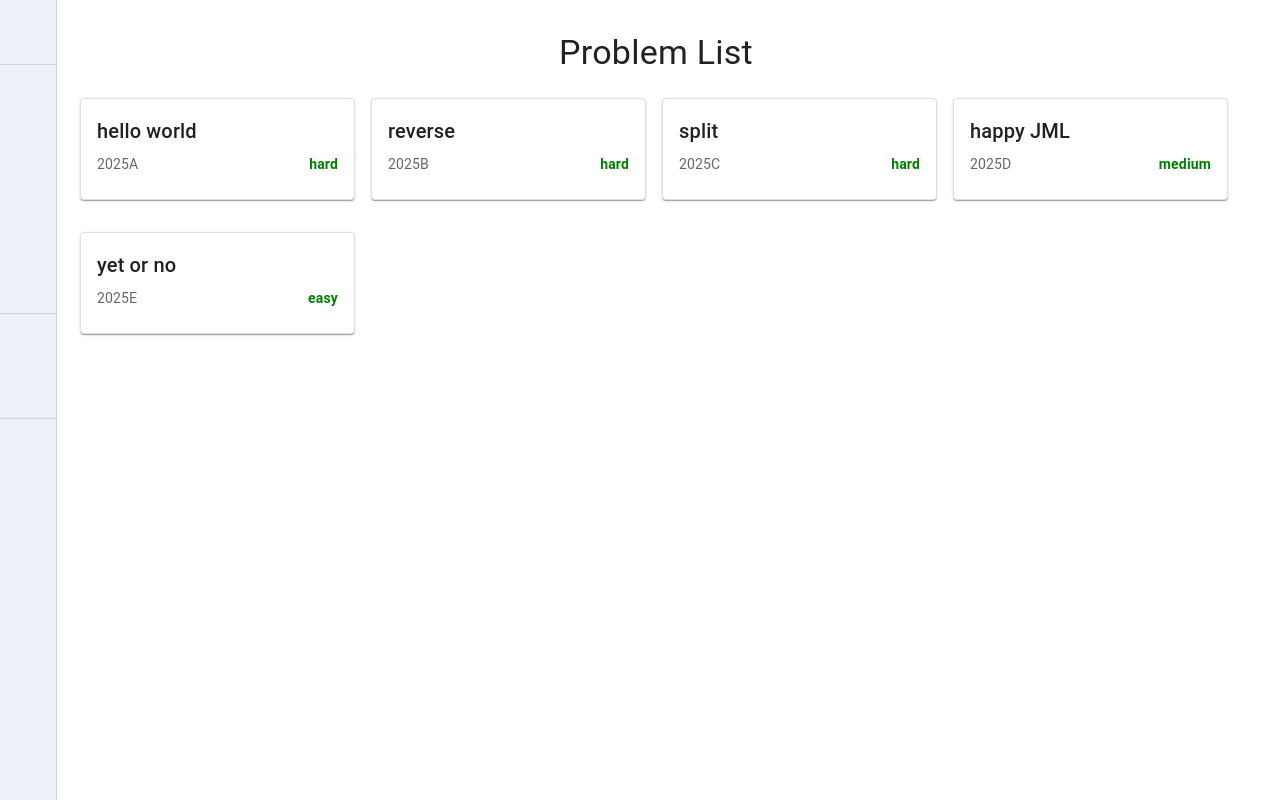
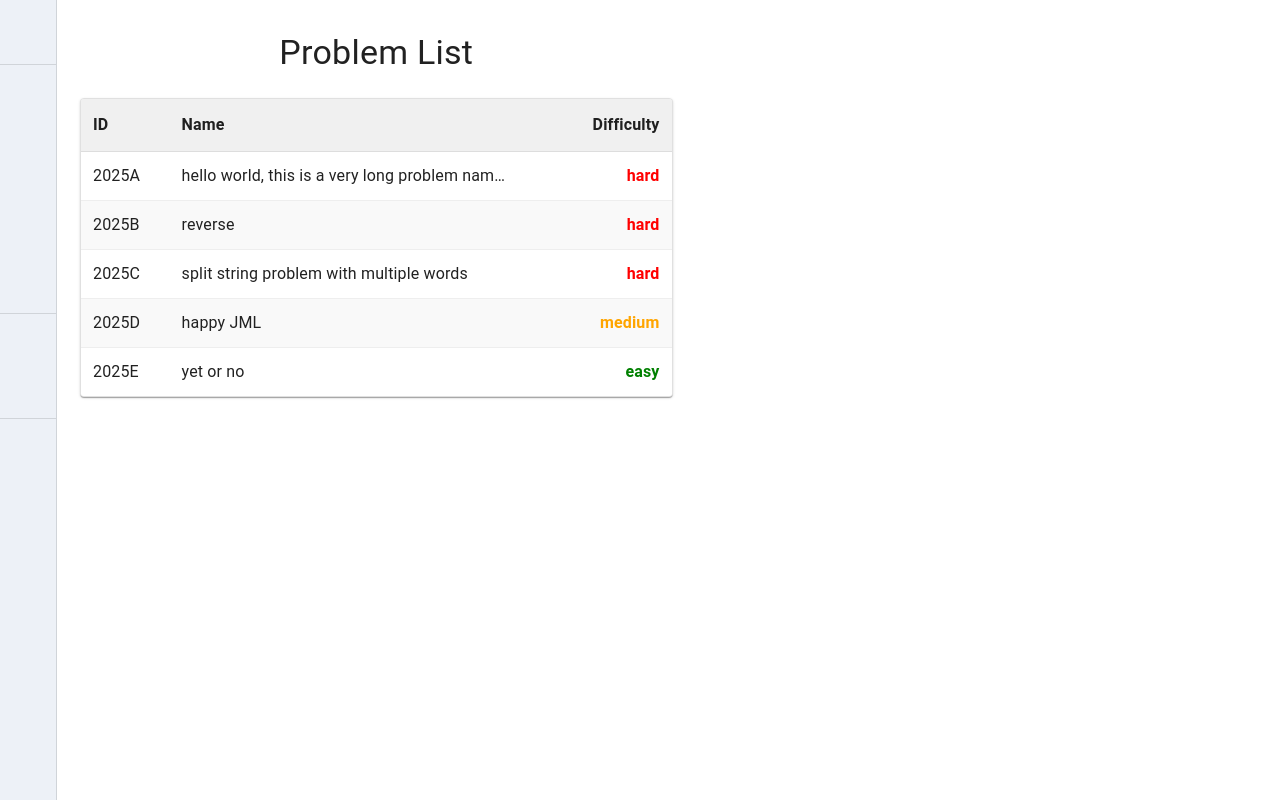
Before and after one commit to aStringCat/OJ-platform, a React (Vite) app: page /problems in a window 1280 px wide. Built offline with nearby package versions, Linux system fonts and the light colour scheme; some icons are missing.

Commit message:
hardcode

```diff
--- a/client/src/components/modules/ProblemCard.jsx
+++ b/client/src/components/modules/ProblemCard.jsx
@@ -1,34 +1,79 @@
 import React from "react";
-
-import Card from "@mui/material/Card";
-import CardContent from "@mui/material/CardContent";
 import Typography from "@mui/material/Typography";
-import Box from "@mui/material/Box";
+import Paper from "@mui/material/Paper";
 
 /**
  * Proptypes
  * @param {string} problem_id
  * @param {string} problem_name
  * @param {string} problem_difficulty
+ * @param {object} sx
  */
 
 const ProblemCard = (props) => {
   return (
-    <Card sx={{ mb: 2, minWidth: 275, border: "1px solid #e0e0e0" }} elevation={1}>
-      <CardContent>
-        <Typography variant="h6" component="div" gutterBottom>
-          {props.problem_name}
-        </Typography>
-        <Box sx={{ display: "flex", justifyContent: "space-between", alignItems: "center" }}>
-          <Typography sx={{ fontSize: 14 }} color="text.secondary">
-            {props.problem_id}
-          </Typography>
-          <Typography variant="body2" sx={{ color: "green", fontWeight: "bold" }}>
-            {props.problem_difficulty}
-          </Typography>
-        </Box>
-      </CardContent>
-    </Card>
+    <Paper
+      elevation={0}
+      square
+      sx={{
+        display: "flex",
+        alignItems: "center",
+        width: "100%",
+        py: 1.5,
+        borderBottom: "1px solid #eee",
+        "&:last-child": {
+          borderBottom: "none",
+        },
+        ...props.sx,
+      }}
+    >
+      <Typography
+        variant="body1"
+        sx={{
+          flexBasis: "15%",
+          textAlign: "left",
+          overflow: "hidden",
+          textOverflow: "ellipsis",
+          whiteSpace: "nowrap",
+          px: 1.5,
+        }}
+      >
+        {props.problem_id}
+      </Typography>
+      <Typography
+        variant="body1"
+        sx={{
+          flexBasis: "60%",
+          textAlign: "left",
+          overflow: "hidden",
+          textOverflow: "ellipsis",
+          whiteSpace: "nowrap",
+          px: 1.5,
+        }}
+      >
+        {props.problem_name}
+      </Typography>
+      <Typography
+        variant="body1"
+        sx={{
+          flexBasis: "25%",
+          textAlign: "right",
+          fontWeight: "bold",
+          color:
+            props.problem_difficulty === "hard"
+              ? "red"
+              : props.problem_difficulty === "medium"
+              ? "orange"
+              : "green",
+          overflow: "hidden",
+          textOverflow: "ellipsis",
+          whiteSpace: "nowrap",
+          px: 1.5,
+        }}
+      >
+        {props.problem_difficulty}
+      </Typography>
+    </Paper>
   );
 };
 
--- a/client/src/components/pages/Problems.jsx
+++ b/client/src/components/pages/Problems.jsx
@@ -1,29 +1,18 @@
 import React, { useState, useEffect } from "react";
 import ProblemCard from "../modules/ProblemCard";
-//import { get } from "../../utilities";
 
 import Container from "@mui/material/Container";
 import Typography from "@mui/material/Typography";
 import Box from "@mui/material/Box";
-import Grid from "@mui/material/Grid";
+import Paper from "@mui/material/Paper";
 
 const Problems = () => {
   const [problems, setProblems] = useState([]);
 
-  /*
-  useEffect(() => {
-    document.title = "News Feed";
-    get("/api/problems").then((problems) => {
-      let reversedProblems = problems.reverse();
-      setProblems(reversedProblems);
-    });
-  }, []);
-  */
-
   useEffect(() => {
     const problem1 = {
       id: "2025A",
-      name: "hello world",
+      name: "hello world, this is a very long problem name to test overflow",
       difficulty: "hard",
     };
     const problem2 = {
@@ -33,7 +22,7 @@ const Problems = () => {
     };
     const problem3 = {
       id: "2025C",
-      name: "split",
+      name: "split string problem with multiple words",
       difficulty: "hard",
     };
     const problem4 = {
@@ -47,18 +36,19 @@ const Problems = () => {
       difficulty: "easy",
     };
     const hardcoded = [problem1, problem2, problem3, problem4, problem5];
-
     setProblems(hardcoded);
   }, []);
 
-  const problemsList = problems.map((problem) => (
-    <Grid item key={`ProblemCard_${problem.id}`} xs={12} sm={6} md={4} lg={3}>
-      <ProblemCard
-        problem_id={problem.id}
-        problem_name={problem.name}
-        problem_difficulty={problem.difficulty}
-      />
-    </Grid>
+  const problemsList = problems.map((problem, index) => (
+    <ProblemCard
+      key={`ProblemCard_${problem.id}`}
+      problem_id={problem.id}
+      problem_name={problem.name}
+      problem_difficulty={problem.difficulty}
+      sx={{
+        backgroundColor: index % 2 === 0 ? "white" : "#f9f9f9",
+      }}
+    />
   ));
 
   return (
@@ -68,9 +58,70 @@ const Problems = () => {
           Problem List
         </Typography>
       </Box>
-      <Grid container spacing={2}>
-        {problemsList}
-      </Grid>
+      <Paper
+        elevation={1}
+        sx={{
+          border: "1px solid #e0e0e0",
+          overflow: "hidden" /* Ensure Paper itself handles overflow if needed */,
+        }}
+      >
+        {/* Header Row */}
+        <Box
+          sx={{
+            display: "flex",
+            alignItems: "center",
+            py: 1.5, // Match ProblemCard's row vertical padding
+            fontWeight: "bold",
+            backgroundColor: "#f0f0f0",
+            borderBottom: "1px solid #ddd",
+          }}
+        >
+          <Typography
+            variant="subtitle1"
+            sx={{
+              flexBasis: "15%", // Match ProblemCard cell
+              textAlign: "left",
+              fontWeight: "bold",
+              overflow: "hidden",
+              textOverflow: "ellipsis",
+              whiteSpace: "nowrap",
+              px: 1.5, // Match ProblemCard cell padding
+            }}
+          >
+            ID
+          </Typography>
+          <Typography
+            variant="subtitle1"
+            sx={{
+              flexBasis: "60%", // Match ProblemCard cell
+              textAlign: "left",
+              fontWeight: "bold",
+              overflow: "hidden",
+              textOverflow: "ellipsis",
+              whiteSpace: "nowrap",
+              px: 1.5, // Match ProblemCard cell padding
+            }}
+          >
+            Name
+          </Typography>
+          <Typography
+            variant="subtitle1"
+            sx={{
+              flexBasis: "25%", // Match ProblemCard cell
+              textAlign: "right",
+              fontWeight: "bold",
+              overflow: "hidden",
+              textOverflow: "ellipsis",
+              whiteSpace: "nowrap",
+              px: 1.5, // Match ProblemCard cell padding
+            }}
+          >
+            Difficulty
+          </Typography>
+        </Box>
+        {/* List of Problems */}
+        <Box sx={{ display: "flex", flexDirection: "column" }}>{problemsList}</Box>
+      </Paper>
     </Container>
   );
 };
```
